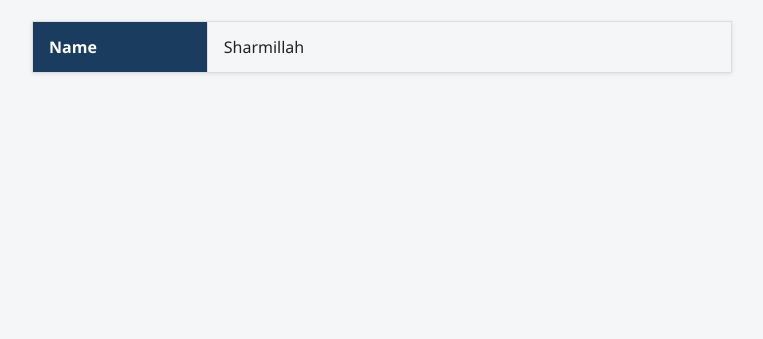
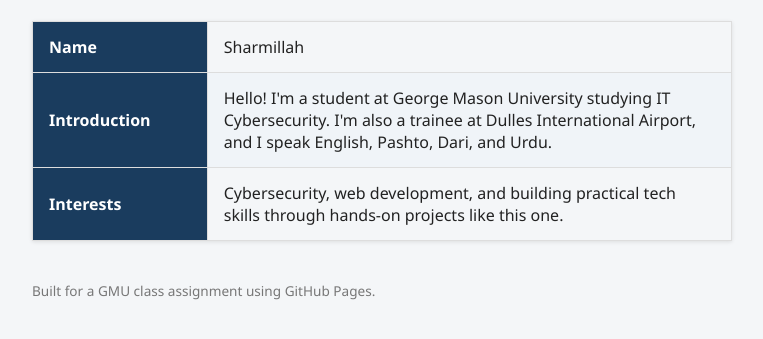
Before and after one commit to sharmillahagha19-ui/sharmillahagha19-ui.github.io, a plain HTML site: page index.html in a window 1280 px wide. Shown: the part 125-464 px from the top of the page, without its empty margins (258-1021 px from the left). Drawn offline with Linux system fonts and the light colour scheme.

Commit message:
Update index.html

```diff
--- a/index.html
+++ b/index.html
@@ -52,3 +52,20 @@
     <tr>
       <th>Name</th>
       <td>Sharmillah</td>
+    </tr>
+    <tr>
+      <th>Introduction</th>
+      <td>Hello! I'm a student at George Mason University studying IT Cybersecurity. I'm also a trainee at Dulles International Airport, and I speak English, Pashto, Dari, and Urdu.</td>
+    </tr>
+    <tr>
+      <th>Interests</th>
+      <td>Cybersecurity, web development, and building practical tech skills through hands-on projects like this one.</td>
+    </tr>
+  </table>
+
+  <footer>
+    Built for a GMU class assignment using GitHub Pages.
+  </footer>
+
+</body>
+</html>
```
